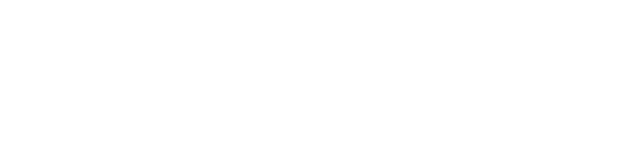
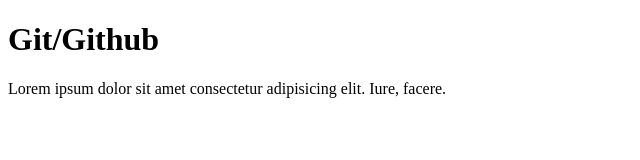
Before and after one commit to Julianl17/Clase-11, a plain HTML site: page index.html in a window 1280 px wide. Shown: the whole page, without its empty margins (0-640 px from the left). Drawn offline with Linux system fonts and the light colour scheme.

Commit message:
2nd Commit
Actualizacion del html

```diff
--- a/index.html
+++ b/index.html
@@ -3,9 +3,10 @@
 <head>
     <meta charset="UTF-8">
     <meta name="viewport" content="width=device-width, initial-scale=1.0">
-    <title>Document</title>
+    <title>Practica con Git</title>
 </head>
 <body>
-
+    <h1>Git/Github</h1>
+    <p>Lorem ipsum dolor sit amet consectetur adipisicing elit. Iure, facere.</p>
 </body>
 </html>
```
